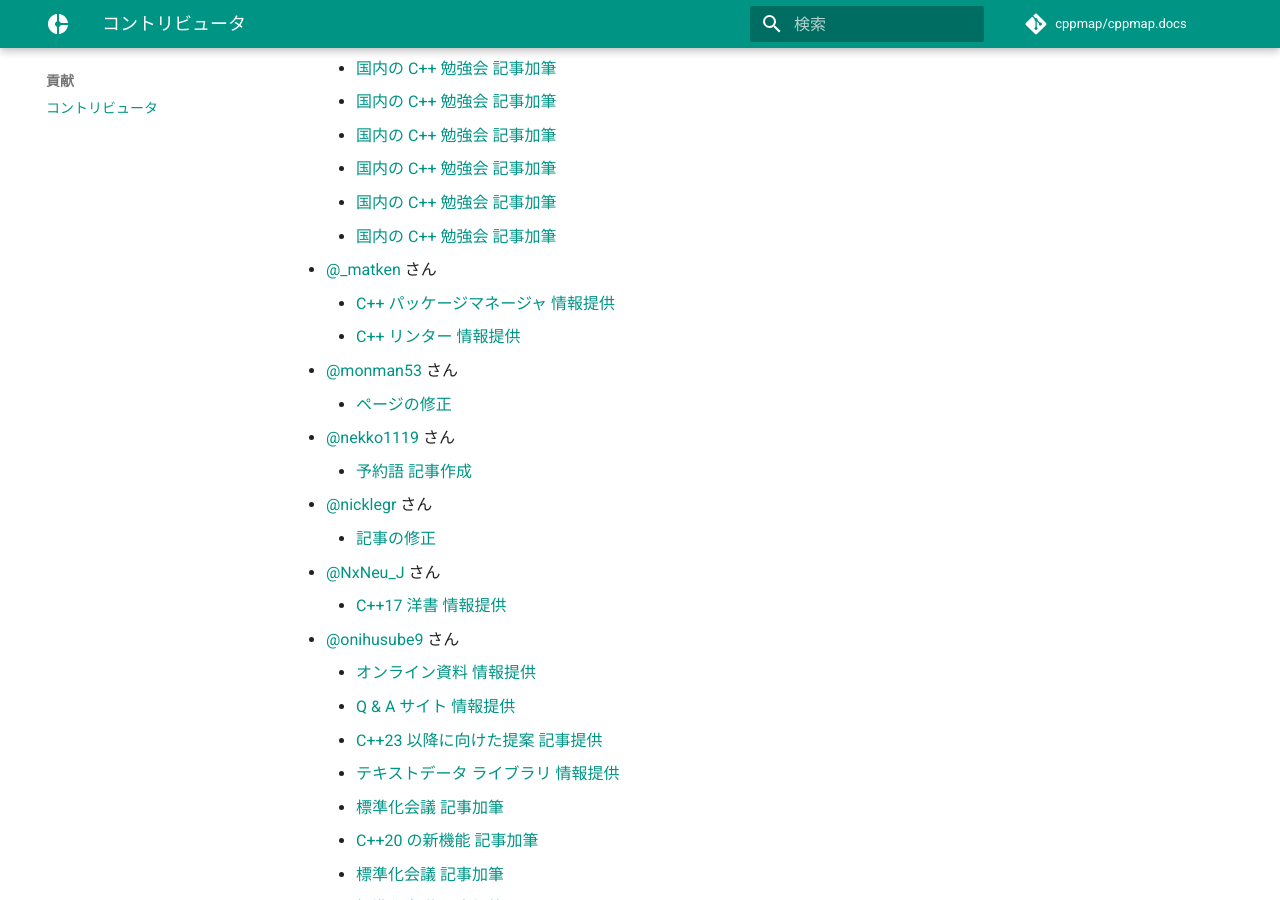
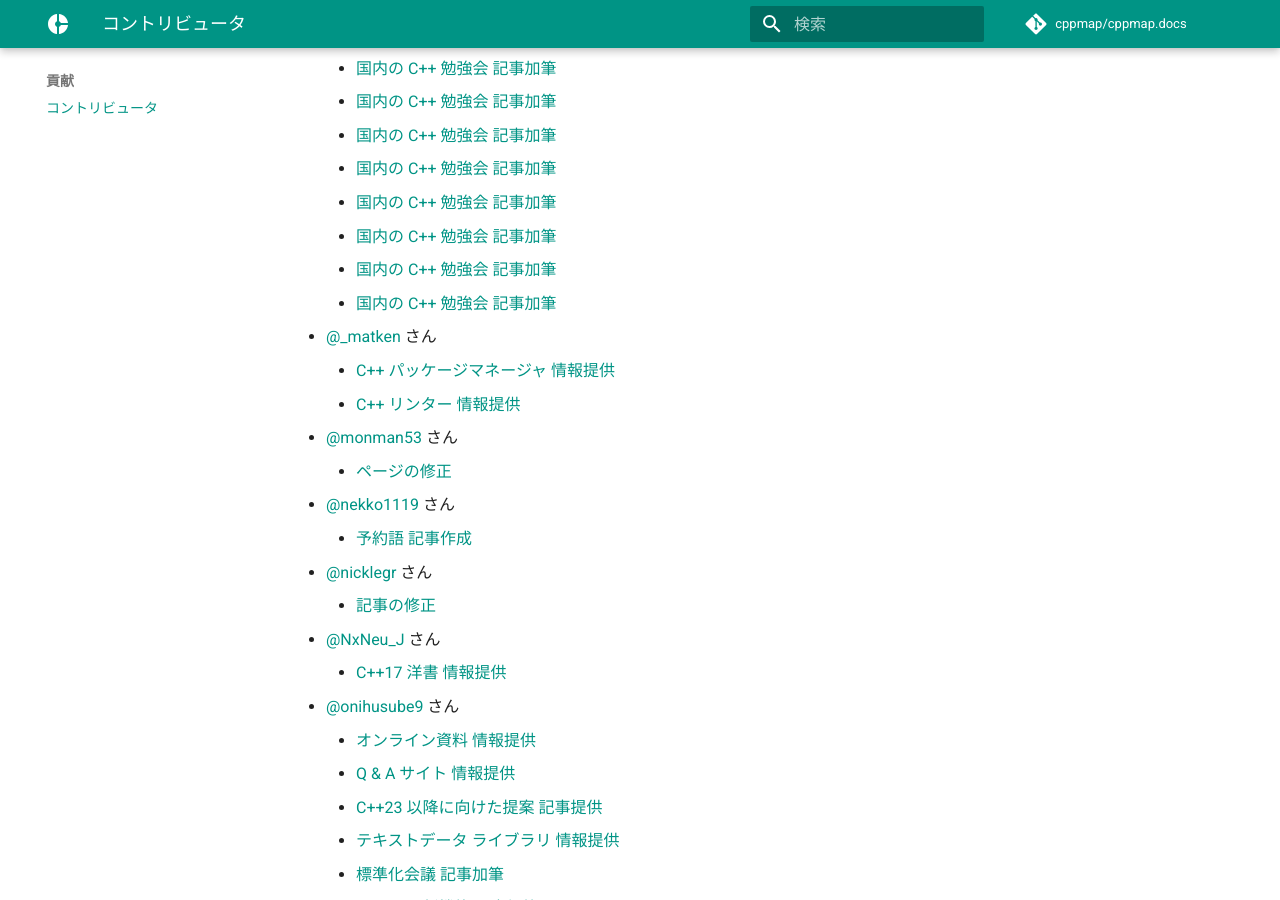
Before and after one commit to cppmap/cppmap.docs, an MkDocs documentation site: the page built from docs/contribution/contributors.md, in a window 1280 px wide and 900 px high, scrolled down 1095 px. Built offline with MkDocs 1.6.1 and Material for MkDocs 9.7.7, drawn with Linux system fonts in a browser that asks for light colours; nearby versions of some CDN libraries; comment, search, counter and statistics services are not loaded.

Commit message:
Update contributors.md

```diff
--- a/docs/contribution/contributors.md
+++ b/docs/contribution/contributors.md
@@ -38,6 +38,8 @@
     - [国内の C++ 勉強会 記事加筆](https://github.com/cppmap/cppmap.docs/pull/56)
     - [国内の C++ 勉強会 記事加筆](https://github.com/cppmap/cppmap.docs/pull/57)
     - [国内の C++ 勉強会 記事加筆](https://github.com/cppmap/cppmap.docs/pull/58)
+    - [国内の C++ 勉強会 記事加筆](https://github.com/cppmap/cppmap.docs/pull/59)
+    - [国内の C++ 勉強会 記事加筆](https://github.com/cppmap/cppmap.docs/pull/60)
 - [@_matken](https://twitter.com/_matken) さん
     - [C++ パッケージマネージャ 情報提供](https://github.com/cppmap/cppmap.docs/pull/2)
     - [C++ リンター 情報提供](https://github.com/cppmap/cppmap.docs/pull/50)
```
